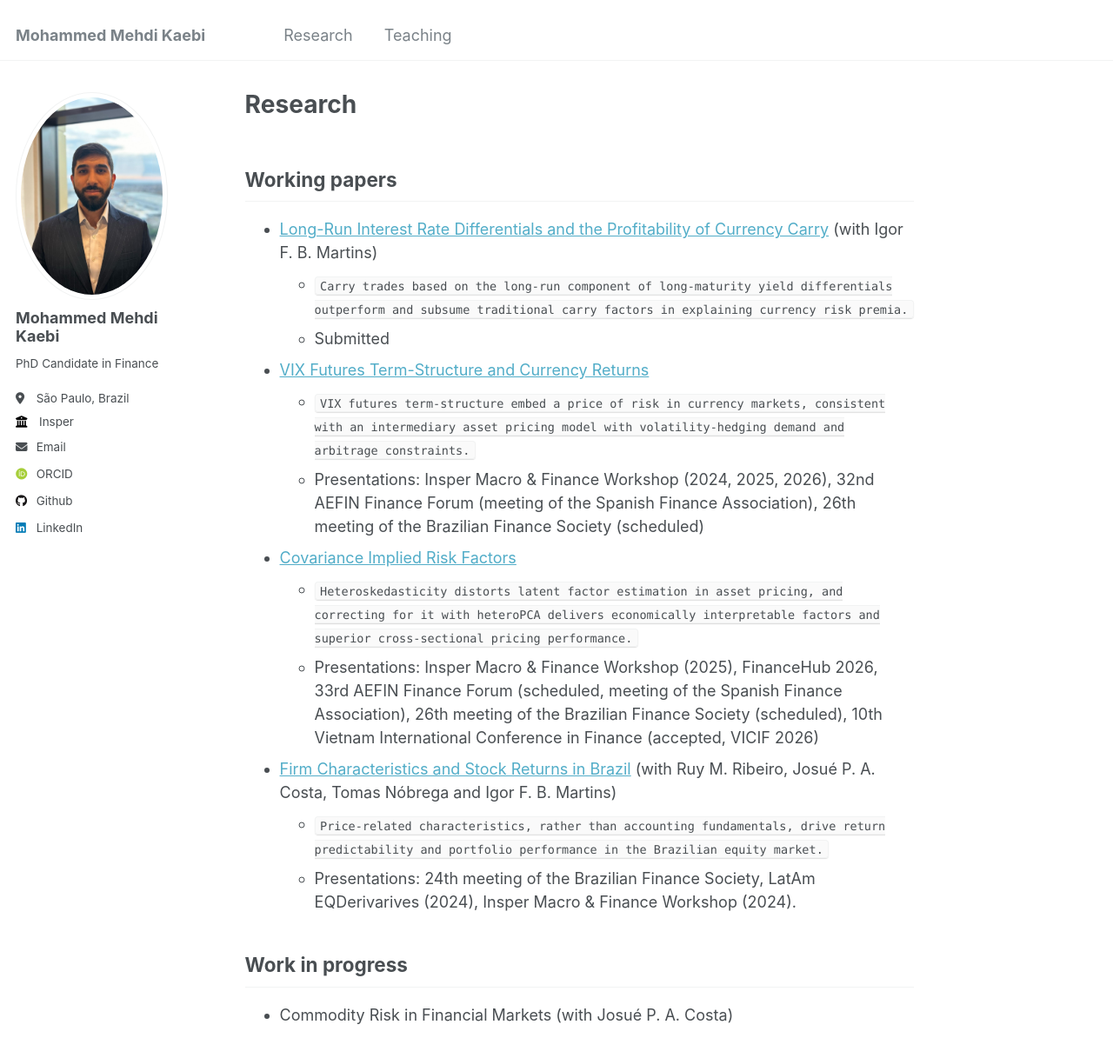
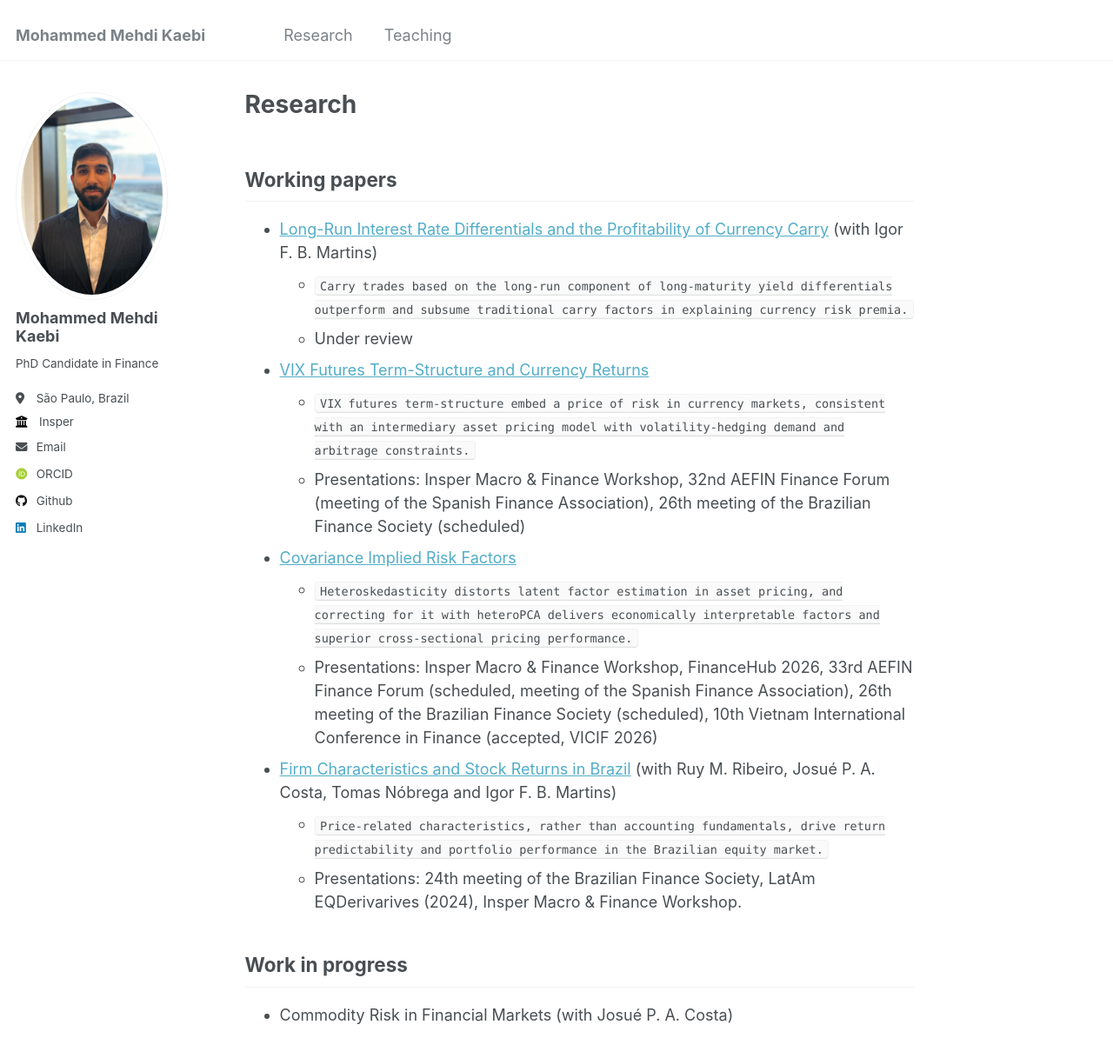
Before and after one commit to mkaebi/mkaebi.github.io, a Jekyll site: the page built from _pages/research.md, in a window 1280 px wide and 1400 px high. Shown: the top 1217 px of the window at 87% size. Built offline with Jekyll 4.4.1, drawn with Linux system fonts in a browser that asks for light colours; some web fonts are replaced.

Commit message:
Revise working papers status and presentation listings
Updated submission status and presentation details for several working papers.

```diff
--- a/_pages/research.md
+++ b/_pages/research.md
@@ -10,16 +10,16 @@ redirect_from:
 ## Working papers
 * [Long-Run Interest Rate Differentials and the Profitability of Currency Carry](https://swopec.hhs.se/oruesi/abs/oruesi2025_010.htm) (with Igor F. B. Martins)
   * `Carry trades based on the long-run component of long-maturity yield differentials outperform and subsume traditional carry factors in explaining currency risk premia.`
-  * Submitted
+  * Under review
 * [VIX Futures Term-Structure and Currency Returns](https://dx.doi.org/10.2139/ssrn.5363287)
   * `VIX futures term-structure embed a price of risk in currency markets, consistent with an intermediary asset pricing model with volatility-hedging demand and arbitrage constraints.`
-  * Presentations: Insper Macro & Finance Workshop (2024, 2025, 2026), 32nd AEFIN Finance Forum (meeting of the Spanish Finance Association), 26th meeting of the Brazilian Finance Society (scheduled)
+  * Presentations: Insper Macro & Finance Workshop, 32nd AEFIN Finance Forum (meeting of the Spanish Finance Association), 26th meeting of the Brazilian Finance Society (scheduled)
 * [Covariance Implied Risk Factors](https://papers.ssrn.com/sol3/papers.cfm?abstract_id=6136149)
   * `Heteroskedasticity distorts latent factor estimation in asset pricing, and correcting for it with heteroPCA delivers economically interpretable factors and superior cross-sectional pricing performance.`
-  * Presentations: Insper Macro & Finance Workshop (2025), FinanceHub 2026, 33rd AEFIN Finance Forum (scheduled, meeting of the Spanish Finance Association), 26th meeting of the Brazilian Finance Society (scheduled), 10th Vietnam International Conference in Finance (accepted, VICIF 2026)
+  * Presentations: Insper Macro & Finance Workshop, FinanceHub 2026, 33rd AEFIN Finance Forum (scheduled, meeting of the Spanish Finance Association), 26th meeting of the Brazilian Finance Society (scheduled), 10th Vietnam International Conference in Finance (accepted, VICIF 2026)
 * [Firm Characteristics and Stock Returns in Brazil](https://dx.doi.org/10.2139/ssrn.4801117) (with Ruy M. Ribeiro, Josué P. A. Costa,  Tomas Nóbrega and Igor F. B. Martins)
   * `Price-related characteristics, rather than accounting fundamentals, drive return predictability and portfolio performance in the Brazilian equity market.`
-  * Presentations: 24th meeting of the Brazilian Finance Society, LatAm EQDerivarives (2024), Insper Macro & Finance Workshop (2024).
+  * Presentations: 24th meeting of the Brazilian Finance Society, LatAm EQDerivarives (2024), Insper Macro & Finance Workshop.
 
 ## Work in progress
 
```
